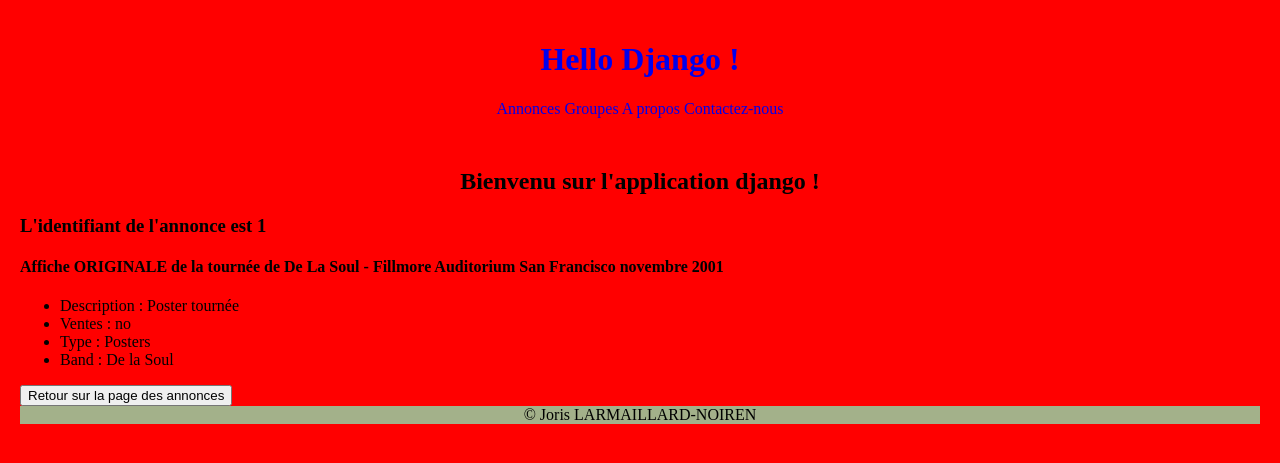
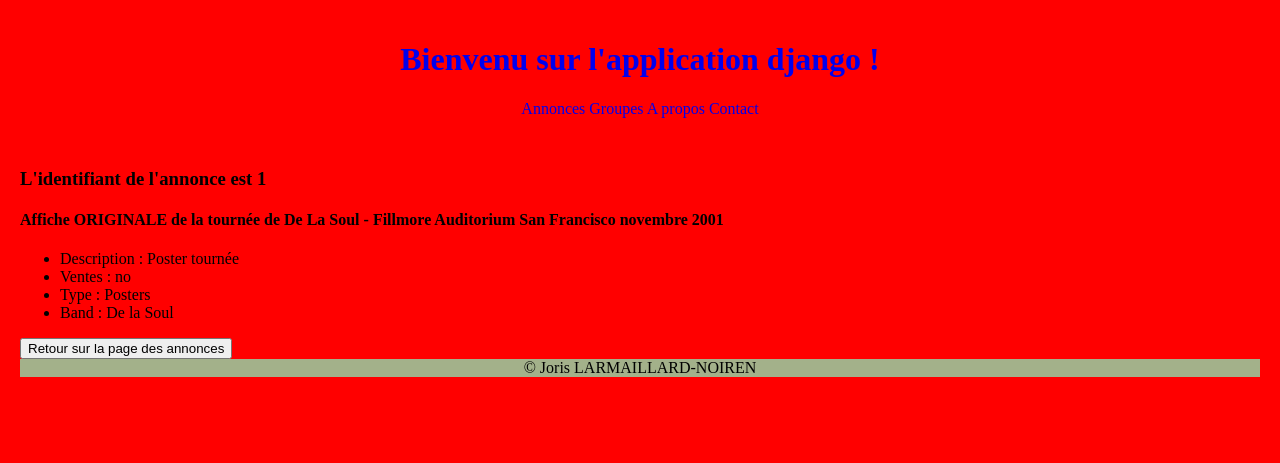
Before and after one commit to 31Joojo/django-web-app, a Django app: page /ads/1/ in a window 1280 px wide. Shown: the top 463 px of the page. Run offline with Django 5.2, Linux system fonts and the light colour scheme; data comes from the database, SQL or seed files in the repository.

Commit message:
Mise à jour des liens et de la structure de la page principale

```diff
--- a/merchex/listings/templates/listings/base.html
+++ b/merchex/listings/templates/listings/base.html
@@ -12,7 +12,7 @@
 
     <header>
         <div>
-            <a href="{% url 'home' %}"><h1>Hello Django !</h1></a>
+            <a href="{% url 'home' %}"><h1>Bienvenu sur l'application django !</h1></a>
         </div>
 
         <div>
@@ -20,13 +20,16 @@
                 <a href="{% url 'ads-list' %}">Annonces</a>
                 <a href="{% url 'band-list' %}">Groupes</a>
                 <a href="{% url 'about-us' %}">A propos</a>
-                <a href="{% url 'contact-us' %}">Contactez-nous</a>
+                <a href="{% url 'contact-us' %}">Contact</a>
             </nav>
         </div>
     </header>
 
-    <h2 style="text-align: center;">Bienvenu sur l'application django !</h2>
-    {% block content %}{% endblock %}
+    <main class="main-content">
+
+        {% block content %}{% endblock %}
+
+    </main>
 
     <footer>
         © Joris LARMAILLARD-NOIREN
```
